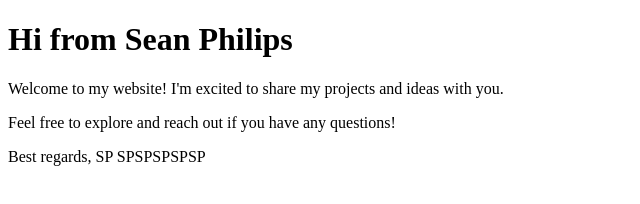
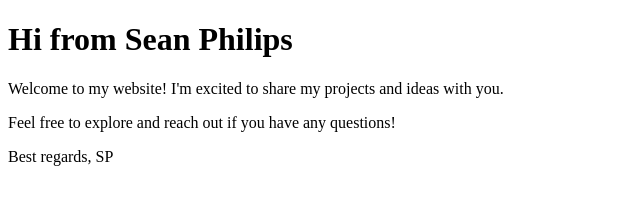
Before and after one commit to iisphilipsii/unit2-git-practice, a plain HTML site: page index.html in a window 1280 px wide. Shown: the whole page, without its empty margins (0-640 px from the left). Drawn offline with Linux system fonts and the light colour scheme.

Commit message:
my fourth commit

```diff
--- a/index.html
+++ b/index.html
@@ -8,6 +8,6 @@
     <h1>Hi from Sean Philips</h1>
     <p>Welcome to my website! I'm excited to share my projects and ideas with you.</p>
     <p>Feel free to explore and reach out if you have any questions!</p>
-    <p>Best regards, SP SPSPSPSPSP</p>
+    <p>Best regards, SP</p>
 </body>
 </html>
```
